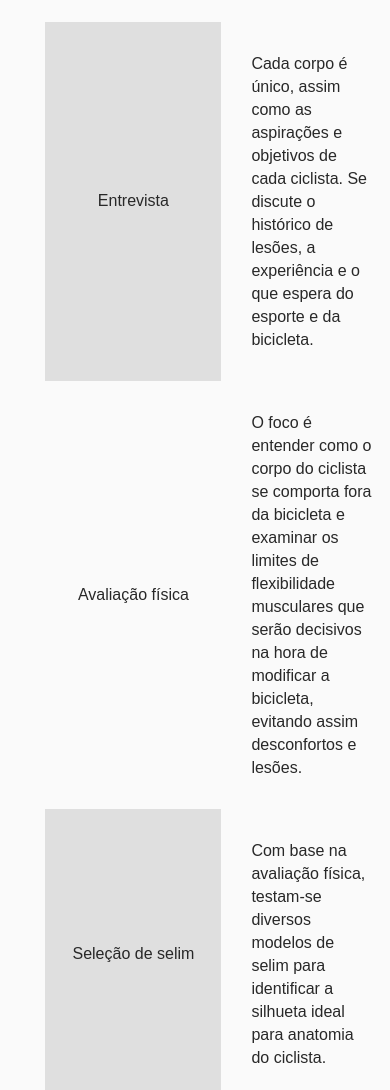
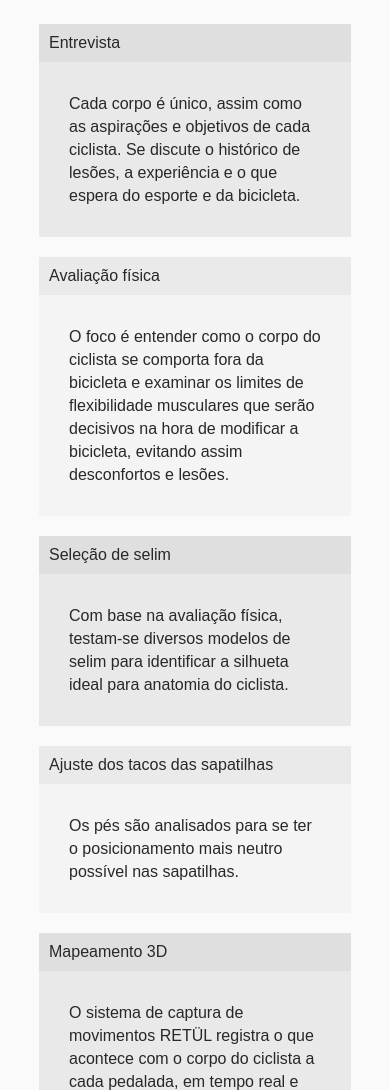
Before and after one commit to edumats/bike-fit-retul, a plain HTML site: page index.html in a window 390 px wide. Shown: the part 179-1269 px from the top of the page. Drawn offline with Linux system fonts and the light colour scheme; a web font is replaced by a local one.

Commit message:
Responsive layout added

```diff
--- a/index.html
+++ b/index.html
@@ -20,7 +20,7 @@
         </div>
         <div class="item">
             <div class="title">Avaliação física</div>
-            <div class="description">
+            <div class="description-odd">
                 O foco é entender como o corpo do ciclista se comporta fora da bicicleta e examinar os limites de flexibilidade musculares que serão decisivos na hora de modificar a bicicleta, evitando assim desconfortos e lesões.
             </div>
         </div>
@@ -32,7 +32,7 @@
         </div>
         <div class="item">
             <div class="title">Ajuste dos tacos das sapatilhas</div>
-            <div class="description">
+            <div class="description-odd">
                 Os pés são analisados para se ter o posicionamento mais neutro possível nas sapatilhas.
             </div>
         </div>
@@ -44,7 +44,7 @@
         </div>
         <div class="item">
             <div class="title">Outros ajustes</div>
-            <div class="description">
+            <div class="description-odd">
                 Para as categorias de bicicletas de <strong>triathlon, contra-relógio e MTB,</strong> fazemos o ajuste das aero-bars e suspensões, respectivamente.
             </div>
         </div>
@@ -56,7 +56,7 @@
         </div>
         <div class="item">
             <div class="title">Retorno</div>
-            <div class="description">
+            <div class="description-odd">
                 Algum ajuste ainda precisa ser revisado? Sem problemas, o retorno está incluso e faz parte do processo, podendo ser agendados dentro de um mês após o bike fit.
             </div>
         </div>
--- a/style.css
+++ b/style.css
@@ -1,3 +1,7 @@
+* {
+    margin: 0px;
+}
+
 body {
     font-size: 16px;
     font-family: rubik, sans-serif;
@@ -24,29 +28,43 @@ h1 {
 .container {
     display: grid;
     grid-template-columns: 1fr;
+    row-gap: 20px;
     margin: 10%;
+}
+
+@media only screen and (min-width: 465px) {
+    .container {
+        row-gap: 0px;
+    }
 }
 
 .item:nth-child(odd) {
     background-color: #dfdfdf;
 }
 
+.item:nth-child(even) {
+    background-color: #eaeaea;
+}
+
 .item {
     display: grid;
-    grid-template-columns: 1fr 5fr;
+    grid-template-columns: repeat(auto-fit, minmax(180px, 1fr));
+    width: 100%;
 }
 
 .title {
-    display: flex;
     justify-content: center;
     align-items: center;
     font-weight: 500;
     padding: 10px;
-    width: 40vw;
 }
 
-.description {
+.description, .description-odd {
     padding: 30px;
-    background-color: #FAFAFA;
     line-height: 23px;
+    background-color: #e9e9e9;
 }
+
+.description-odd {
+    background-color: #f4f4f4;
+}
```
